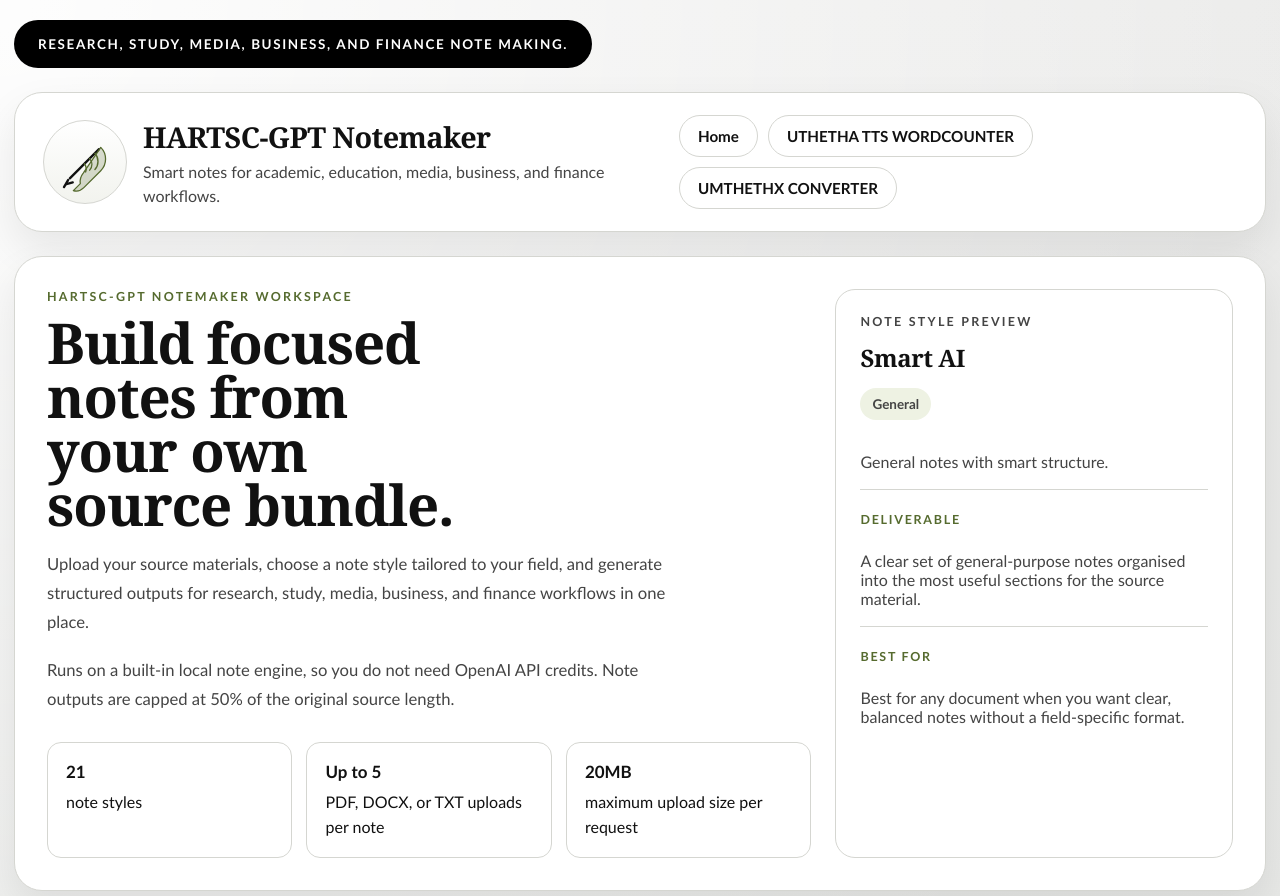
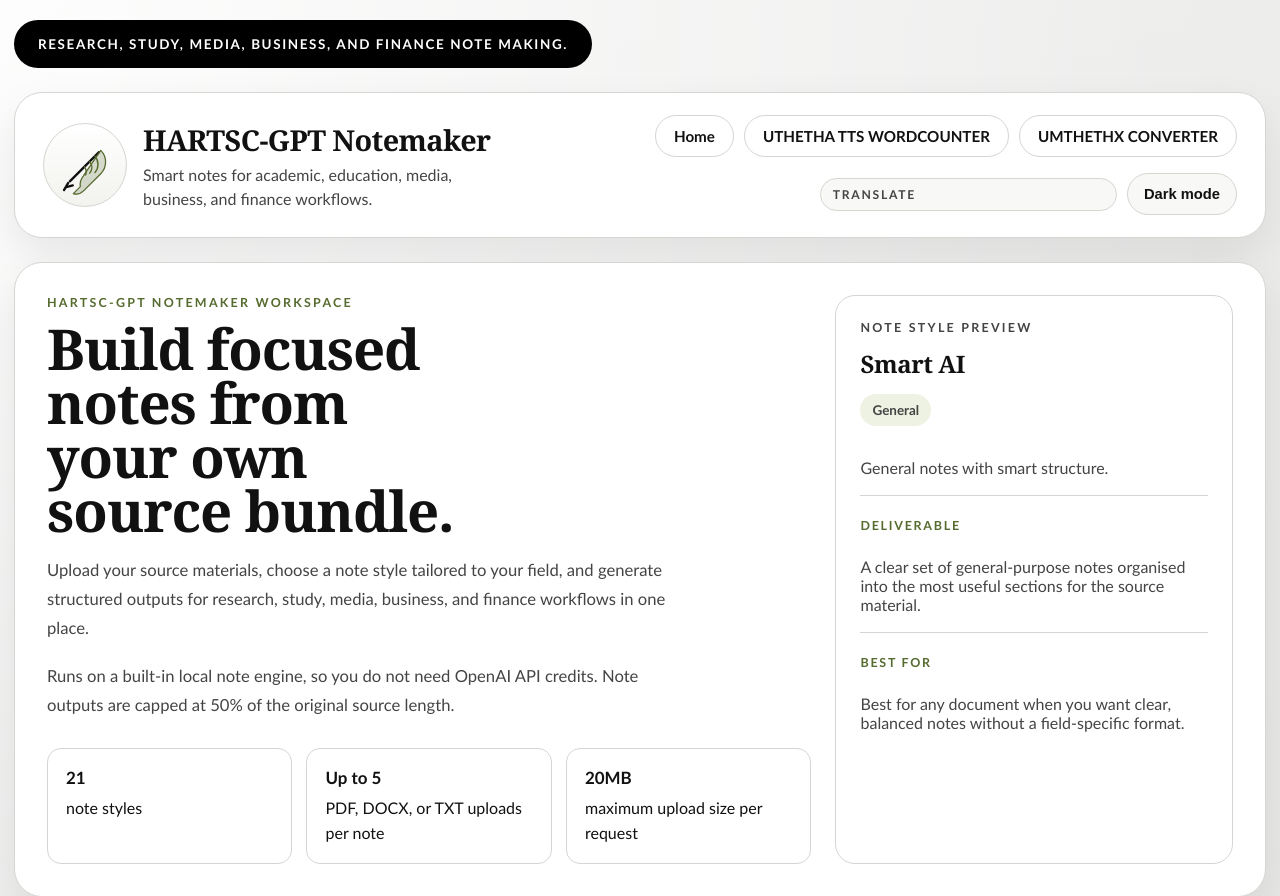
Before and after one commit to jakin250/HARTSCGPT-Notemaker, a Flask app: page / in a window 1280 px wide. Shown: the top 896 px of the page. Run offline with Flask 3, Linux system fonts and the light colour scheme.

Commit message:
Add theme tools and ad rail assets

```diff
--- a/app/static/app.js
+++ b/app/static/app.js
@@ -10,6 +10,52 @@ const generateButton = document.getElementById("generateButton");
 const copyResultButton = document.getElementById("copyResultButton");
 const draftResult = document.getElementById("draftResult");
 const maxFiles = fileInput ? Number(fileInput.dataset.maxFiles || "0") : 0;
+const themeToggle = document.getElementById("themeToggle");
+
+function applyTheme(theme) {
+    document.body.dataset.theme = theme;
+    window.localStorage.setItem("hartscgpt-theme", theme);
+
+    if (themeToggle) {
+        const isDark = theme === "dark";
+        themeToggle.textContent = isDark ? "Light mode" : "Dark mode";
+        themeToggle.setAttribute("aria-label", isDark ? "Switch to light mode" : "Switch to dark mode");
+    }
+}
+
+function initializeTheme() {
+    const storedTheme = window.localStorage.getItem("hartscgpt-theme");
+    applyTheme(storedTheme === "dark" ? "dark" : "light");
+
+    themeToggle?.addEventListener("click", () => {
+        applyTheme(document.body.dataset.theme === "dark" ? "light" : "dark");
+    });
+}
+
+function initializeTranslateWidget() {
+    const translateRoot = document.getElementById("google_translate_element");
+    if (!translateRoot) {
+        return;
+    }
+
+    window.googleTranslateElementInit = () => {
+        if (!window.google?.translate?.TranslateElement) {
+            return;
+        }
+
+        new window.google.translate.TranslateElement({
+            pageLanguage: "en",
+            includedLanguages: "af,ar,de,en,es,fr,hi,it,ja,ko,nl,pt,ru,sw,tr,ur,vi,zh-CN,zh-TW,zu",
+            autoDisplay: false,
+            layout: window.google.translate.TranslateElement.InlineLayout.SIMPLE,
+        }, "google_translate_element");
+    };
+
+    const script = document.createElement("script");
+    script.src = "https://translate.google.com/translate_a/element.js?cb=googleTranslateElementInit";
+    script.async = true;
+    document.head.appendChild(script);
+}
 
 function updatePromptPreview(promptId) {
     const prompt = promptLookup[promptId];
@@ -92,3 +138,6 @@ if (document.body.dataset.hasResult === "true") {
 } else if (document.body.dataset.hasErrors === "true") {
     document.getElementById("feedback")?.scrollIntoView({ behavior: "smooth", block: "start" });
 }
+
+initializeTheme();
+initializeTranslateWidget();
--- a/app/static/styles.css
+++ b/app/static/styles.css
@@ -29,6 +29,21 @@ body {
     background:
         radial-gradient(circle at top left, rgba(255, 255, 255, 0.92), transparent 24%),
         linear-gradient(180deg, #ececeb 0%, #dde0dc 52%, #d4d6d2 100%);
+}
+
+body[data-theme="dark"] {
+    --paper: #1b1d1a;
+    --paper-soft: #232621;
+    --ink: #f0f1ec;
+    --ink-soft: #c2c6bc;
+    --line: rgba(235, 238, 228, 0.14);
+    --line-strong: rgba(235, 238, 228, 0.28);
+    --olive: #b5c98e;
+    --olive-soft: rgba(181, 201, 142, 0.12);
+    --shadow: 0 18px 40px rgba(0, 0, 0, 0.35);
+    background:
+        radial-gradient(circle at top left, rgba(181, 201, 142, 0.08), transparent 24%),
+        linear-gradient(180deg, #121411 0%, #171914 52%, #1d201a 100%);
 }
 
 a {
@@ -173,6 +188,83 @@ a {
     align-items: center;
     gap: 10px;
     flex-wrap: wrap;
+}
+
+.header-actions {
+    display: flex;
+    align-items: center;
+    justify-content: flex-end;
+    gap: 16px;
+    flex-wrap: wrap;
+}
+
+.utility-controls {
+    display: flex;
+    align-items: center;
+    gap: 10px;
+    flex-wrap: wrap;
+}
+
+.translate-widget-shell {
+    display: inline-flex;
+    align-items: center;
+    gap: 8px;
+    padding: 8px 12px;
+    border: 1px solid var(--line);
+    border-radius: 999px;
+    background: var(--paper-soft);
+}
+
+.utility-label {
+    font-size: 0.76rem;
+    font-weight: 700;
+    letter-spacing: 0.14em;
+    text-transform: uppercase;
+    color: var(--ink-soft);
+}
+
+.theme-toggle {
+    min-height: 42px;
+    padding: 10px 16px;
+    border-radius: 999px;
+    border: 1px solid var(--line);
+    background: var(--paper-soft);
+    color: var(--ink);
+    font-size: 0.92rem;
+    font-weight: 700;
+    cursor: pointer;
+    transition: border-color 160ms ease, color 160ms ease, transform 160ms ease, box-shadow 160ms ease;
+}
+
+.theme-toggle:hover,
+.theme-toggle:focus-visible {
+    transform: translateY(-1px);
+    border-color: var(--ink);
+    color: var(--olive);
+    box-shadow: 0 10px 24px rgba(17, 17, 17, 0.08);
+    outline: none;
+}
+
+#google_translate_element {
+    min-width: 180px;
+}
+
+#google_translate_element .goog-te-gadget {
+    color: var(--ink-soft) !important;
+    font-family: inherit !important;
+    font-size: 0.9rem !important;
+}
+
+#google_translate_element .goog-te-gadget-simple {
+    border: 1px solid var(--line) !important;
+    background: var(--paper) !important;
+    border-radius: 999px !important;
+    padding: 6px 10px !important;
+}
+
+#google_translate_element .goog-te-gadget-simple span,
+#google_translate_element .goog-te-gadget-simple a {
+    color: var(--ink) !important;
 }
 
 .site-nav a {
--- a/app/templates/index.html
+++ b/app/templates/index.html
@@ -35,11 +35,20 @@
                         </span>
                     </a>
 
-                    <nav class="site-nav" aria-label="Primary navigation">
-                        <a href="#home">Home</a>
-                        <a href="https://uthetha.vercel.app/">UTHETHA TTS WORDCOUNTER</a>
-                        <a href="https://www.umthethx.online/">UMTHETHX CONVERTER</a>
-                    </nav>
+                    <div class="header-actions">
+                        <nav class="site-nav" aria-label="Primary navigation">
+                            <a href="#home">Home</a>
+                            <a href="https://uthetha.vercel.app/">UTHETHA TTS WORDCOUNTER</a>
+                            <a href="https://www.umthethx.online/">UMTHETHX CONVERTER</a>
+                        </nav>
+                        <div class="utility-controls">
+                            <div class="translate-widget-shell">
+                                <span class="utility-label">Translate</span>
+                                <div id="google_translate_element"></div>
+                            </div>
+                            <button class="theme-toggle" id="themeToggle" type="button" aria-label="Switch to dark mode">Dark mode</button>
+                        </div>
+                    </div>
                 </div>
             </header>
 
@@ -243,10 +252,18 @@
         </div>
 
         <aside class="ad-rail" aria-label="Advertising spaces">
-            <div class="ad-slot ad-slot--small"><span>Ad Space<br>300 x 250</span></div>
-            <div class="ad-slot ad-slot--small"><span>Ad Space<br>300 x 250</span></div>
-            <div class="ad-slot ad-slot--tall"><span>Ad Space<br>300 x 600</span></div>
-            <div class="ad-slot ad-slot--tall"><span>Ad Space<br>300 x 600</span></div>
+            <a class="ad-slot ad-slot--small" href="https://selar.com/m/umthethx1985756" target="_blank" rel="noopener noreferrer" aria-label="Open advertised resource in a new tab">
+                <img src="{{ url_for('static', filename='ads/ad-300x250-1.png') }}" alt="Advertisement" loading="lazy">
+            </a>
+            <a class="ad-slot ad-slot--small" href="https://selar.com/m/umthethx1985756" target="_blank" rel="noopener noreferrer" aria-label="Open advertised resource in a new tab">
+                <img src="{{ url_for('static', filename='ads/ad-300x250-2.png') }}" alt="Advertisement" loading="lazy">
+            </a>
+            <a class="ad-slot ad-slot--tall" href="https://www.amazon.com/dp/B0G4F6LVWG?binding=kindle_edition&ref=dbs_dp_rwt_sb_pc_tkin" target="_blank" rel="noopener noreferrer" aria-label="Open advertised resource in a new tab">
+                <img src="{{ url_for('static', filename='ads/ad-300x600-1.png') }}" alt="Advertisement" loading="lazy">
+            </a>
+            <a class="ad-slot ad-slot--tall" href="https://www.amazon.com/dp/B0G4F6LVWG?binding=kindle_edition&ref=dbs_dp_rwt_sb_pc_tkin" target="_blank" rel="noopener noreferrer" aria-label="Open advertised resource in a new tab">
+                <img src="{{ url_for('static', filename='ads/ad-300x600-2.png') }}" alt="Advertisement" loading="lazy">
+            </a>
         </aside>
     </div>
 
```
Also changed, not shown: other parts of app/static/styles.css (+22 -11 lines), app/static/ads/ad-300x250-1.png (added), app/static/ads/ad-300x250-2.png (added), app/static/ads/ad-300x600-1.png (added), app/static/ads/ad-300x600-2.png (added).
